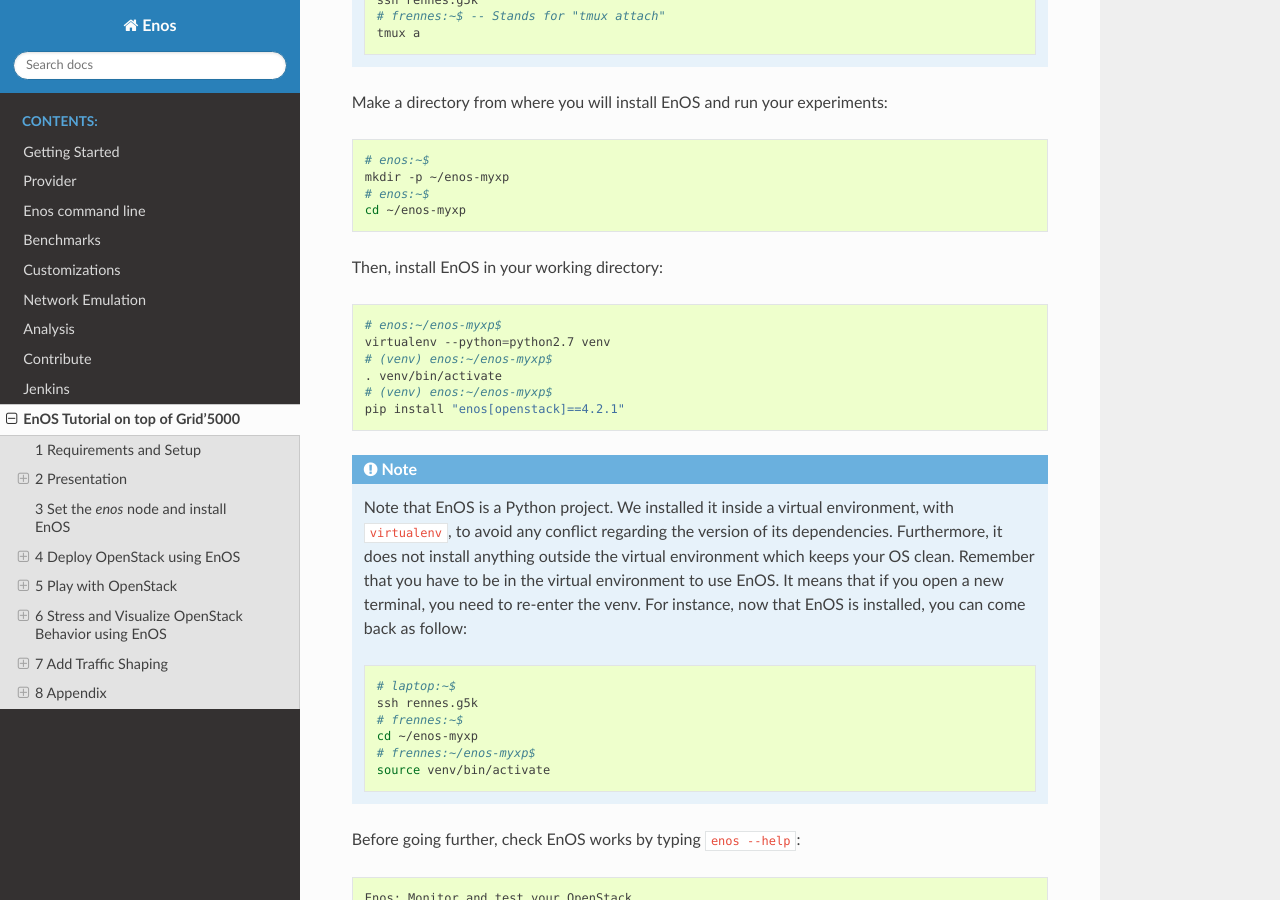
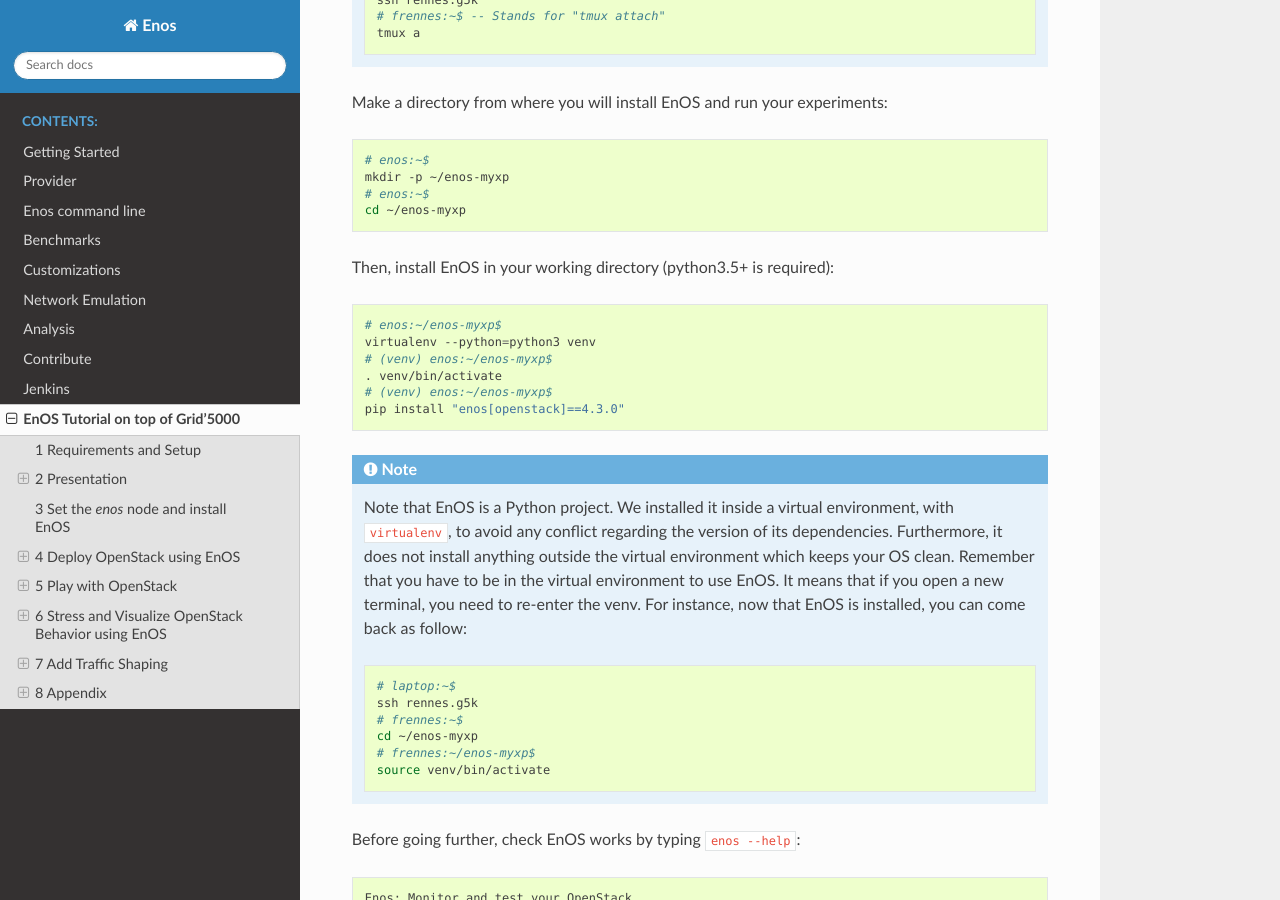
Before and after one commit to BeyondTheClouds/enos, a Sphinx documentation site: the page built from docs/tutorial/index.rst, in a window 1280 px wide and 900 px high, scrolled down 4826 px. Built offline with Sphinx 7.4.7 and the Read the Docs theme 2.0.0, drawn with Linux system fonts in a browser that asks for light colours; the version number could not be read and is left out.

Commit message:
[enoslib_2.0.0]Adapt enos tuto

```diff
--- a/docs/installation.rst
+++ b/docs/installation.rst
@@ -15,12 +15,12 @@
 and the rest of this section for further information.
 
 
-Then install enos inside a virtualenv:
+Then install enos inside a virtualenv (python3.5+ required):
 
 .. code-block:: bash
 
     $ mkdir my-experiment && cd my-experiment
-    $ virtualenv venv
+    $ virtualenv -p python3 venv
     $ source venv/bin/activate
     (venv) $ pip install -U pip
     (venv) $ pip install enos
--- a/docs/tutorial/index.org
+++ b/docs/tutorial/index.org
@@ -278,15 +278,15 @@
 cd ~/enos-myxp
 #+END_SRC
 
-Then, install EnOS in your working directory:
+Then, install EnOS in your working directory (python3.5+ is required):
 
 #+BEGIN_SRC sh :tangle ../../tests/functionnal/tests/tutorial/enos-node.sh
 # enos:~/enos-myxp$
-virtualenv --python=python2.7 venv
+virtualenv --python=python3 venv
 # (venv) enos:~/enos-myxp$
 . venv/bin/activate
 # (venv) enos:~/enos-myxp$
-pip install "enos[openstack]==4.2.1"
+pip install "enos[openstack]==4.3.0"
 #+END_SRC
 
 #+BEGIN_note
--- a/docs/tutorial/index.rst
+++ b/docs/tutorial/index.rst
@@ -235,7 +235,7 @@
 OpenStack. To that end, you can run ``funk`` (Find yoUr Nodes on g5K)
 from any frontend to see the availability on G5K:
 
-.. code:: sh
+.. code-block:: sh
 
     # laptop:~$
     ssh nantes.g5k
@@ -251,7 +251,7 @@
 our *enos* node. In this document, we target the parapide cluster,
 located in the Rennes site:
 
-.. code:: sh
+.. code-block:: sh
 
     # fnantes:~$
     ssh rennes
@@ -272,7 +272,7 @@
     this session, you can connect to the frontend and attach to your tmux
     session, as follows:
 
-    .. code:: sh
+    .. code-block:: sh
 
         # laptop:~$
         ssh rennes.g5k
@@ -282,23 +282,23 @@
 Make a directory from where you will install EnOS and run your
 experiments:
 
-.. code:: sh
+.. code-block:: sh
 
     # enos:~$
     mkdir -p ~/enos-myxp
     # enos:~$
     cd ~/enos-myxp
 
-Then, install EnOS in your working directory:
+Then, install EnOS in your working directory (python3.5+ is required):
 
-.. code:: sh
+.. code-block:: sh
 
     # enos:~/enos-myxp$
-    virtualenv --python=python2.7 venv
+    virtualenv --python=python3 venv
     # (venv) enos:~/enos-myxp$
     . venv/bin/activate
     # (venv) enos:~/enos-myxp$
-    pip install "enos[openstack]==4.2.1"
+    pip install "enos[openstack]==4.3.0"
 
 .. note::
 
@@ -310,7 +310,7 @@
     that if you open a new terminal, you need to re-enter the venv. For
     instance, now that EnOS is installed, you can come back as follow:
 
-    .. code:: sh
+    .. code-block:: sh
 
         # laptop:~$
         ssh rennes.g5k
@@ -394,8 +394,8 @@
 
   - Which OpenStack project to enable/disable (*e.g.*, ``enable_heat: "no"``).
 
-.. code:: yaml
-    :number-lines: 1
+.. code-block:: yaml
+    :lineno-start: 1
     :name: lst:reservation.yaml
 
     ---
@@ -477,7 +477,7 @@
 
 Launch the deployment with:
 
-.. code:: sh
+.. code-block:: sh
 
     # (venv) enos:~/enos-myxp$
     enos deploy -f reservation.yaml
@@ -487,7 +487,7 @@
 OpenStack services on them, and you can display information regarding
 your deployment by typing:
 
-.. code:: sh
+.. code-block:: sh
 
     # (venv) enos:~/enos-myxp$
     enos info
@@ -499,7 +499,7 @@
 observe EnOS running containers on the control node. For that, you can
 access to the control node by typing:
 
-.. code:: sh
+.. code-block:: sh
 
     # (venv) enos:~/enos-myxp$
     ssh -l root $(enos info --out json | jq -r '.rsc.control[0].address')
@@ -515,7 +515,7 @@
     Note that at the end of your session, you can release your reservation
     by typing:
 
-    .. code:: sh
+    .. code-block:: sh
 
         # (venv) enos:~/enos-myxp$
         enos destroy --hard
@@ -536,7 +536,7 @@
 
 1. Find the control node address using EnOS:
 
-   .. code:: sh
+   .. code-block:: sh
 
        # (venv) enos:~/enos-myxp$
        enos info
@@ -545,7 +545,7 @@
 
 2. Create the tunnel from your laptop:
 
-   .. code:: sh
+   .. code-block:: sh
 
        # laptop:~$ -- `ssh -NL 8000:<g5k-control>:80 <g5k-site>.g5k`, e.g.,
        ssh -NL 8000:paravance-14-kavlan-4.nantes.grid5000.fr:80 rennes.g5k
@@ -556,14 +556,14 @@
     associated to a cluster by consulting the `G5k Cheatsheet <https://www.grid5000.fr/mediawiki/images/G5k_cheat_sheet.pdf>`_. If you are
     concerned, connect to the network node as root with:
 
-    .. code:: sh
+    .. code-block:: sh
 
         # (venv) enos:~/enos-myxp$
         ssh -l root $(enos info --out json | jq -r '.rsc.network[0].address')
 
     And execute the following script:
 
-    .. code:: sh
+    .. code-block:: sh
 
         #!/usr/bin/env bash
 
@@ -630,7 +630,7 @@
 
 Load the OpenStack credentials:
 
-.. code:: sh
+.. code-block:: sh
 
     # (venv) enos:~/enos-myxp$
     . current/admin-openrc
@@ -639,12 +639,12 @@
 the following command that should output something similar to the
 listing `lst:env-os`_:
 
-.. code:: sh
+.. code-block:: sh
 
     # (venv) enos:~/enos-myxp$
     env|fgrep OS_|sort
 
-.. code:: sh
+.. code-block:: sh
     :name: lst:env-os
 
     OS_AUTH_URL=http://10.24.61.255:35357/v3
@@ -695,7 +695,7 @@
 Based on these commands, you can use the CLI to start a new tiny
 cirros VM called ``cli-vm``:
 
-.. code:: sh
+.. code-block:: sh
 
     # (venv) enos:~/enos-myxp$
     openstack server create --image cirros.uec\
@@ -705,7 +705,7 @@
 
 Then, display the information about your VM with the following command:
 
-.. code:: sh
+.. code-block:: sh
 
     # (venv) enos:~/enos-myxp$
     openstack server show cli-vm
@@ -722,7 +722,7 @@
 For the others, you have to manually affect a floating IP to your
 machine if you want it pingable from the enos node.
 
-.. code:: sh
+.. code-block:: sh
 
     # (venv) enos:~/enos-myxp$
     openstack server add floating ip\
@@ -731,7 +731,7 @@
 
 You can ask for the status of your VM and its IPs with:
 
-.. code:: sh
+.. code-block:: sh
 
     # (venv) enos:~/enos-myxp$
     openstack server show cli-vm -c status -c addresses
@@ -739,7 +739,7 @@
 Wait one minute or two the time for the VM to boot, and when the state
 is ``ACTIVE``, you can ping it on its floating IP and SSH on it:
 
-.. code:: sh
+.. code-block:: sh
 
     # (venv) enos:~/enos-myxp$
     ping <floating-ip>
@@ -751,7 +751,7 @@
     Waiting for the IP to appear and then ping it could be done with a
     bunch of bash commands, such as in listing `lst:query-ip`_.
 
-    .. code:: sh
+    .. code-block:: sh
         :name: lst:query-ip
 
 
@@ -797,28 +797,28 @@
 
 1. SSH on ``cli-vm`` using its name rather than its private IP.
 
-   .. code:: sh
+   .. code-block:: sh
 
        # (venv) enos:~/enos-myxp$
        openstack server ssh cli-vm --public --login cirros
 
 2. Create a snapshot of ``cli-vm``.
 
-   .. code:: sh
+   .. code-block:: sh
 
        # (venv) enos:~/enos-myxp$
        nova image-create cli-vm cli-vm-snapshot --poll
 
 3. Delete the ``cli-vm``.
 
-   .. code:: sh
+   .. code-block:: sh
 
        # (venv) enos:~/enos-myxp$
        openstack server delete cli-vm --wait
 
 4. Boot a new machine ``cli-vm-clone`` from the snapshot.
 
-   .. code:: sh
+   .. code-block:: sh
 
        # (venv) enos:~/enos-myxp$
        openstack server create --image cli-vm-snapshot\
@@ -860,7 +860,7 @@
 browser, you need to set a tunnel to this service, by typing on your
 laptop:
 
-.. code:: sh
+.. code-block:: sh
 
     # laptop:~$ -- `ssh -NL 3000:<g5k-control>:3000 <g5k-site>.g5k`, e.g.,
     ssh -NL 3000:paravance-14-kavlan-4.nantes.grid5000.fr:3000 nantes.g5k
@@ -876,7 +876,7 @@
 simplicity, we propose to use our configuration file that you can get
 with:
 
-.. code:: sh
+.. code-block:: sh
 
     # laptop:~$
     curl -O http://enos.irisa.fr/tp-g5k/grafana_dashboard.json
@@ -908,7 +908,7 @@
 
 EnOS looks inside the ``workload`` directory for a file named ``run.yml``.
 
-.. code:: sh
+.. code-block:: sh
 
     # (venv) enos:~/enos-myxp$
     mkdir -p workload
@@ -931,8 +931,8 @@
 applies to the specific scenario. For instance here, the ``30`` value
 overrides the ``sla_max_avg_duration`` default value solely in the ``boot and list servers`` scenario.
 
-.. code:: yaml
-    :number-lines: 1
+.. code-block:: yaml
+    :lineno-start: 1
     :name: lst:run.yml
 
     ---
@@ -956,7 +956,7 @@
 
 Calling Rally and Shaker from EnOS is done with:
 
-.. code:: sh
+.. code-block:: sh
 
     # (venv) enos:~/enos-myxp$
     enos bench --workload=workload
@@ -987,7 +987,7 @@
 reports, plus data measured by cAdvisor and Collectd, plus logs of
 every OpenStack services can be backup by EnOS with:
 
-.. code:: sh
+.. code-block:: sh
 
     # (venv) enos:~/enos-myxp$
     enos backup --backup_dir=benchresults
@@ -1000,7 +1000,7 @@
 scenario with the following command and then open it in your favorite
 browser:
 
-.. code:: sh
+.. code-block:: sh
 
     # (venv) enos:~/enos-myxp$
     tar --file benchresults/*-rally.tar.gz\
@@ -1025,7 +1025,7 @@
 description instead of a ``resources`` description. For instance,
 listings `lst:topos-g5k`_ defines two groups named ``grp1`` and ``grp2``.
 
-.. code:: yaml
+.. code-block:: yaml
     :name: lst:topos-g5k
 
     topology:
@@ -1040,7 +1040,7 @@
 Constraints are then described under the ``network_constraints`` key in
 the ``reservation.yaml`` file:
 
-.. code:: yaml
+.. code-block:: yaml
     :name: lst:net-constraints
 
     network_constraints:
@@ -1090,7 +1090,7 @@
 
 Run the Shaker ``dense_l3_east_west`` scenario with
 
-.. code:: sh
+.. code-block:: sh
 
     # (venv) enos:~/enos-myxp$
     enos bench --workload=workload
@@ -1116,14 +1116,14 @@
 under the ``kolla`` key.
 Then, tell EnOS to reconfigure Neutron.
 
-.. code:: sh
+.. code-block:: sh
 
     # (venv) enos:~/enos-myxp$
     enos os --tags=neutron --reconfigure
 
 And finally, re-execute the ``dense_l3_east_west`` scenario.
 
-.. code:: sh
+.. code-block:: sh
 
     # (venv) enos:~/enos-myxp$
     enos bench --workload=workload
@@ -1142,7 +1142,7 @@
 8.1 Nova scenario for Rally
 ~~~~~~~~~~~~~~~~~~~~~~~~~~~
 
-.. code:: yaml
+.. code-block:: yaml
 
     {% set image_name = image_name or "cirros.uec" %}
     {% set flavor_name = flavor_name or "m1.tiny" %}
@@ -1187,7 +1187,7 @@
 8.2 Configuration file with a topology and network constraints
 ~~~~~~~~~~~~~~~~~~~~~~~~~~~~~~~~~~~~~~~~~~~~~~~~~~~~~~~~~~~~~~
 
-.. code:: yaml
+.. code-block:: yaml
 
     ---
     # ############################################### #
```
Also changed, not shown: 2 other files.
